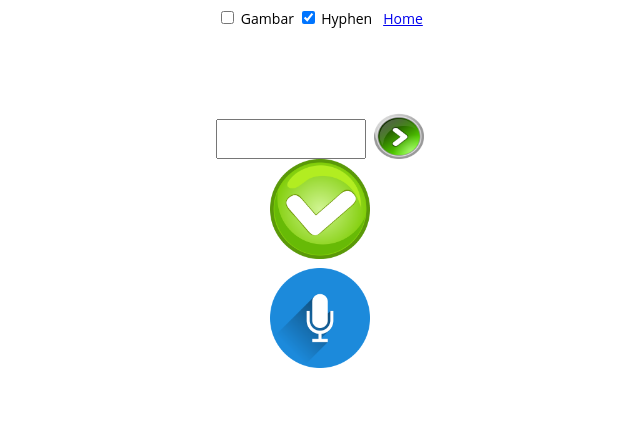
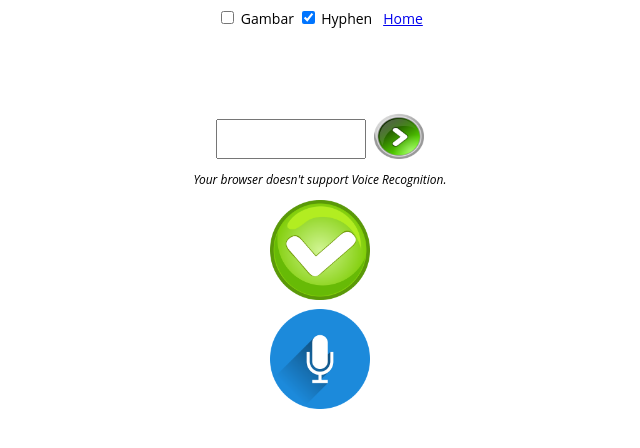
Before and after one commit to bennylp/KidsVoiceRecognition, a plain HTML site: page quiz.html in a window 1280 px wide. Shown: the whole page, without its empty margins (320-960 px from the left). Drawn offline with Linux system fonts and the light colour scheme; no server answers.

Commit message:
Msg when browser does not support voice recognition

```diff
--- a/quiz.html
+++ b/quiz.html
@@ -478,6 +478,9 @@ function nextQuestion()
         <div id="textInput">
             <input type="text" id="answer" size="6">
             <img src="img/nextbutton.png" width=50 height=50 onclick="onAnswer(null)" id="answerButton">
+            <div style='font-size: 12px;'>
+            <p><em>Your browser doesn't support Voice Recognition.</em></p>
+            </div>
         </div>
 
         <div id="nextPart">
```
